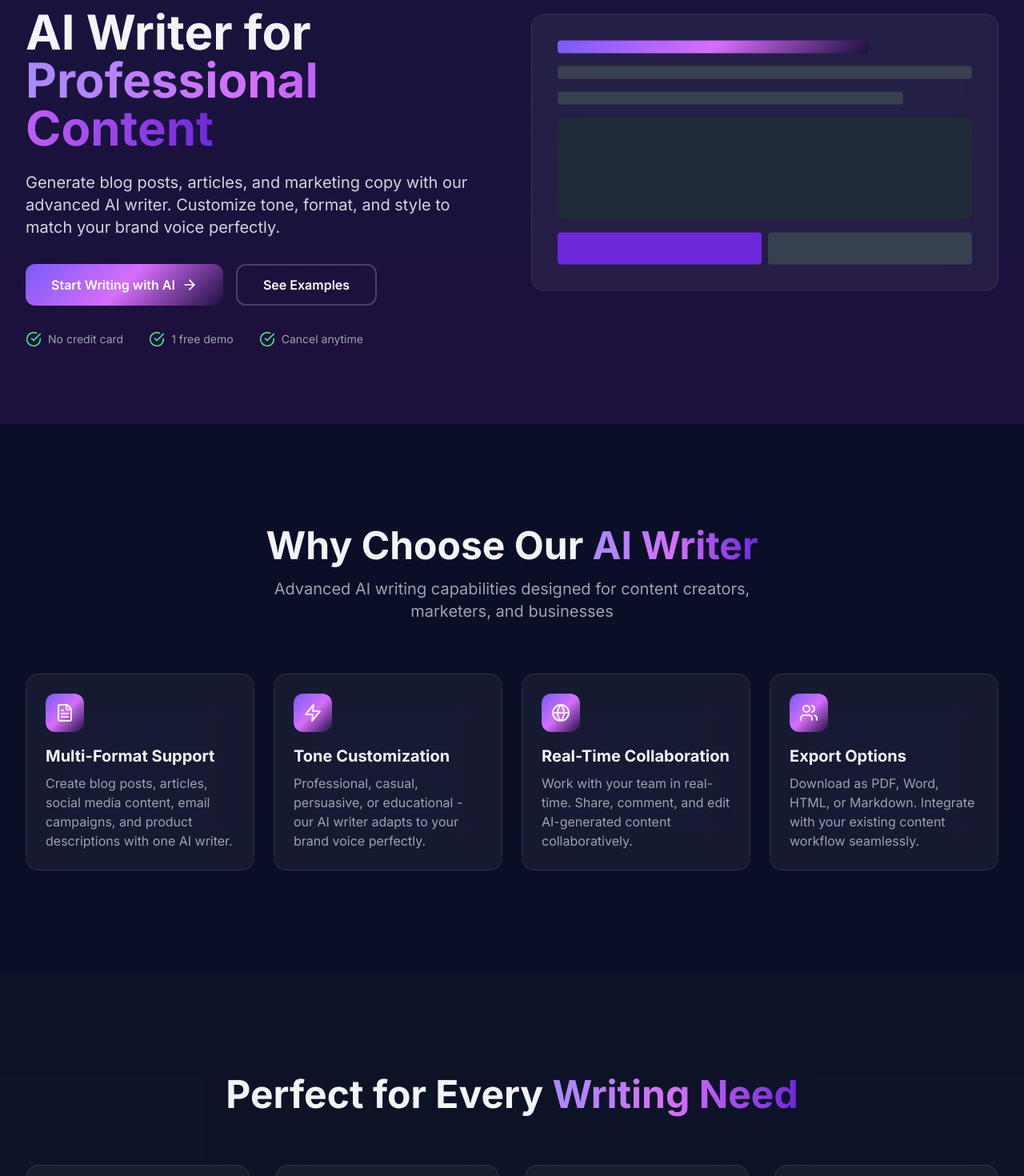
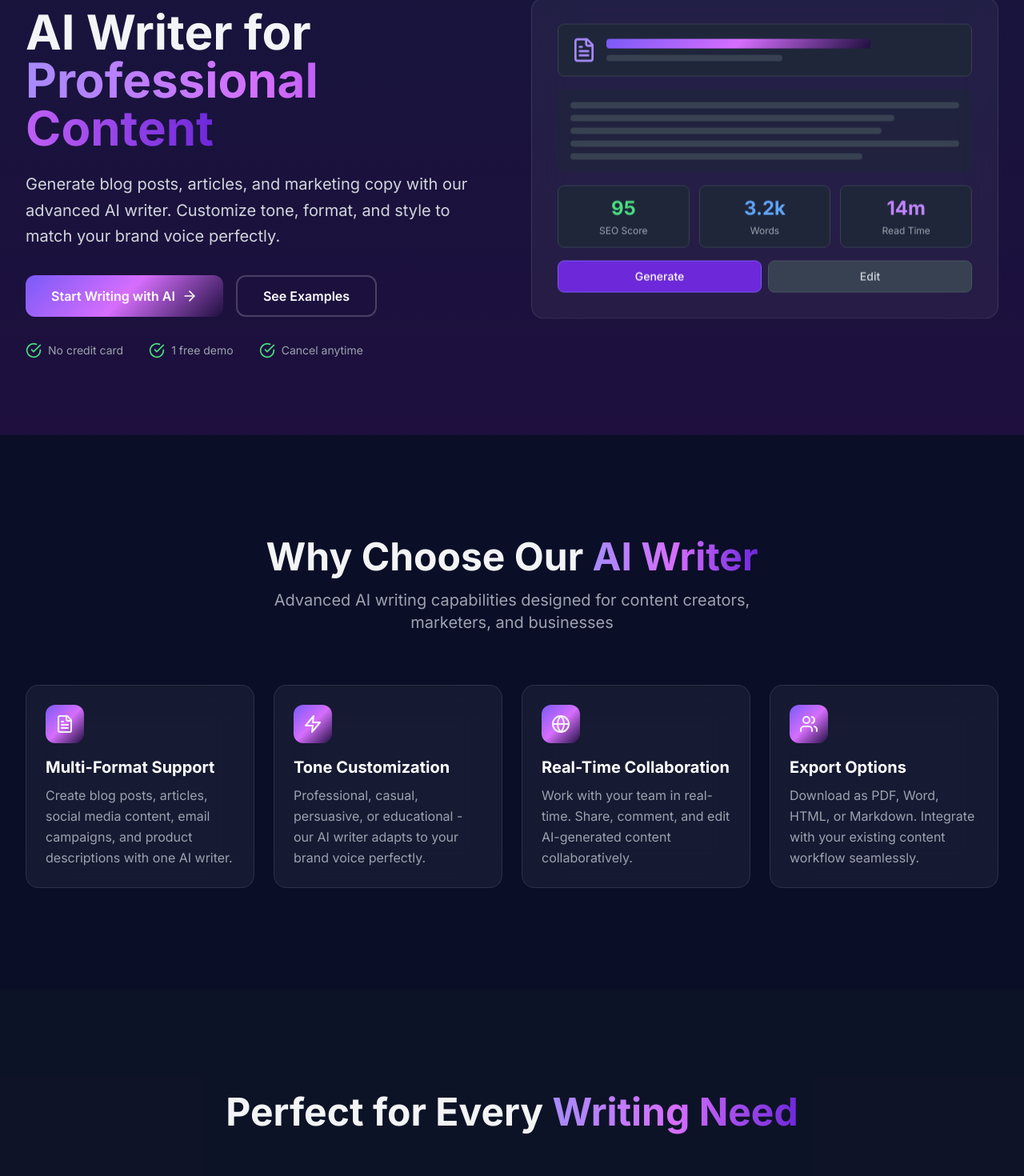
Before and after one commit to frankcouchman-bit/claud, a React (Vite) app: page /ai-writer in a window 1280 px wide. Shown: the part 180-1650 px from the top of the page at 80% size. Built offline with nearby package versions, Linux system fonts and the light colour scheme.

Commit message:
Update AiWriter.jsx

```diff
--- a/src/pages/AiWriter.jsx
+++ b/src/pages/AiWriter.jsx
@@ -44,7 +44,7 @@ export default function AiWriter() {
             >
               <div className="inline-flex items-center gap-2 px-4 py-2 rounded-full glass-card mb-6">
                 <Zap className="w-4 h-4 text-accent-400" />
-                <span className="text-sm font-medium">AI-Powered Content Creation</span>
+                <span className="text-sm font-medium text-gray-200">AI-Powered Content Creation</span>
               </div>
 
               <h1 className="text-5xl md:text-6xl font-bold mb-6 leading-tight">
@@ -53,7 +53,7 @@ export default function AiWriter() {
                 <span className="text-gradient">Professional Content</span>
               </h1>
 
-              <p className="text-xl text-gray-300 mb-8">
+              <p className="text-xl text-gray-300 mb-8 leading-relaxed">
                 Generate blog posts, articles, and marketing copy with our advanced AI writer. Customize tone, format, and style to match your brand voice perfectly.
               </p>
 
@@ -89,6 +89,7 @@ export default function AiWriter() {
               </div>
             </motion.div>
 
+            {/* Fixed Preview Card with Visible Content */}
             <motion.div
               initial={{ opacity: 0, x: 20 }}
               animate={{ opacity: 1, x: 0 }}
@@ -97,13 +98,48 @@ export default function AiWriter() {
             >
               <div className="glass-card p-8 animate-float">
                 <div className="space-y-4">
-                  <div className="h-4 bg-gradient-primary rounded w-3/4"></div>
-                  <div className="h-4 bg-gray-700 rounded w-full"></div>
-                  <div className="h-4 bg-gray-700 rounded w-5/6"></div>
-                  <div className="h-32 bg-gray-800 rounded-lg"></div>
+                  {/* Article Header with Icon */}
+                  <div className="flex items-center gap-3 p-4 bg-gray-800/80 rounded-lg border border-gray-700">
+                    <FileText className="w-8 h-8 text-primary-400 flex-shrink-0" />
+                    <div className="flex-1">
+                      <div className="h-3 bg-gradient-primary rounded w-3/4 mb-2"></div>
+                      <div className="h-2 bg-gray-700 rounded w-1/2"></div>
+                    </div>
+                  </div>
+
+                  {/* Content Lines with proper spacing */}
+                  <div className="space-y-2 p-4 bg-gray-800/50 rounded-lg">
+                    <div className="h-2 bg-gray-700 rounded w-full"></div>
+                    <div className="h-2 bg-gray-700 rounded w-5/6"></div>
+                    <div className="h-2 bg-gray-700 rounded w-4/5"></div>
+                    <div className="h-2 bg-gray-700 rounded w-full"></div>
+                    <div className="h-2 bg-gray-700 rounded w-3/4"></div>
+                  </div>
+
+                  {/* Stats Grid with Labels */}
+                  <div className="grid grid-cols-3 gap-3">
+                    <div className="p-3 bg-gray-800/80 rounded-lg text-center border border-gray-700">
+                      <div className="text-2xl font-bold text-green-400 mb-1">95</div>
+                      <div className="text-xs text-gray-400">SEO Score</div>
+                    </div>
+                    <div className="p-3 bg-gray-800/80 rounded-lg text-center border border-gray-700">
+                      <div className="text-2xl font-bold text-blue-400 mb-1">3.2k</div>
+                      <div className="text-xs text-gray-400">Words</div>
+                    </div>
+                    <div className="p-3 bg-gray-800/80 rounded-lg text-center border border-gray-700">
+                      <div className="text-2xl font-bold text-purple-400 mb-1">14m</div>
+                      <div className="text-xs text-gray-400">Read Time</div>
+                    </div>
+                  </div>
+
+                  {/* Action Buttons with Labels */}
                   <div className="flex gap-2">
-                    <div className="h-10 bg-primary-600 rounded flex-1"></div>
-                    <div className="h-10 bg-gray-700 rounded flex-1"></div>
+                    <div className="flex-1 h-10 bg-primary-600 rounded-lg flex items-center justify-center border border-primary-500">
+                      <span className="text-sm font-medium text-white">Generate</span>
+                    </div>
+                    <div className="flex-1 h-10 bg-gray-700 rounded-lg flex items-center justify-center border border-gray-600">
+                      <span className="text-sm font-medium text-gray-300">Edit</span>
+                    </div>
                   </div>
                 </div>
               </div>
@@ -158,8 +194,8 @@ export default function AiWriter() {
                 <div className="w-12 h-12 rounded-xl bg-gradient-primary flex items-center justify-center mb-4">
                   <feature.icon className="w-6 h-6" />
                 </div>
-                <h3 className="text-xl font-bold mb-2">{feature.title}</h3>
-                <p className="text-gray-400">{feature.description}</p>
+                <h3 className="text-xl font-bold mb-2 text-white">{feature.title}</h3>
+                <p className="text-gray-400 leading-relaxed">{feature.description}</p>
               </motion.div>
             ))}
           </div>
@@ -177,10 +213,10 @@ export default function AiWriter() {
 
           <div className="grid md:grid-cols-2 lg:grid-cols-4 gap-8">
             {[
-              { title: 'Blog Writing', description: 'Long-form articles and blog posts optimized for engagement and SEO' },
-              { title: 'Social Posts', description: 'Engaging captions and posts for LinkedIn, Twitter, Facebook, and Instagram' },
-              { title: 'Email Campaigns', description: 'Compelling email copy that drives opens, clicks, and conversions' },
-              { title: 'Product Descriptions', description: 'Persuasive product copy that highlights features and benefits' }
+              { title: 'Blog Writing', description: 'Long-form articles and blog posts optimized for engagement and SEO', emoji: '📝' },
+              { title: 'Social Posts', description: 'Engaging captions and posts for LinkedIn, Twitter, Facebook, and Instagram', emoji: '📱' },
+              { title: 'Email Campaigns', description: 'Compelling email copy that drives opens, clicks, and conversions', emoji: '✉️' },
+              { title: 'Product Descriptions', description: 'Persuasive product copy that highlights features and benefits', emoji: '🛍️' }
             ].map((useCase, i) => (
               <motion.div
                 key={i}
@@ -188,16 +224,13 @@ export default function AiWriter() {
                 whileInView={{ opacity: 1, scale: 1 }}
                 viewport={{ once: true }}
                 transition={{ delay: i * 0.1 }}
-                className="glass-card p-6 text-center"
+                className="glass-card p-6 text-center hover:bg-white/5 transition-all"
               >
-                <div className="text-4xl mb-4">
-                  {i === 0 && '📝'}
-                  {i === 1 && '📱'}
-                  {i === 2 && '✉️'}
-                  {i === 3 && '🛍️'}
+                <div className="text-5xl mb-4">
+                  {useCase.emoji}
                 </div>
-                <h3 className="text-xl font-bold mb-2">{useCase.title}</h3>
-                <p className="text-gray-400">{useCase.description}</p>
+                <h3 className="text-xl font-bold mb-2 text-white">{useCase.title}</h3>
+                <p className="text-gray-400 leading-relaxed">{useCase.description}</p>
               </motion.div>
             ))}
           </div>
```
